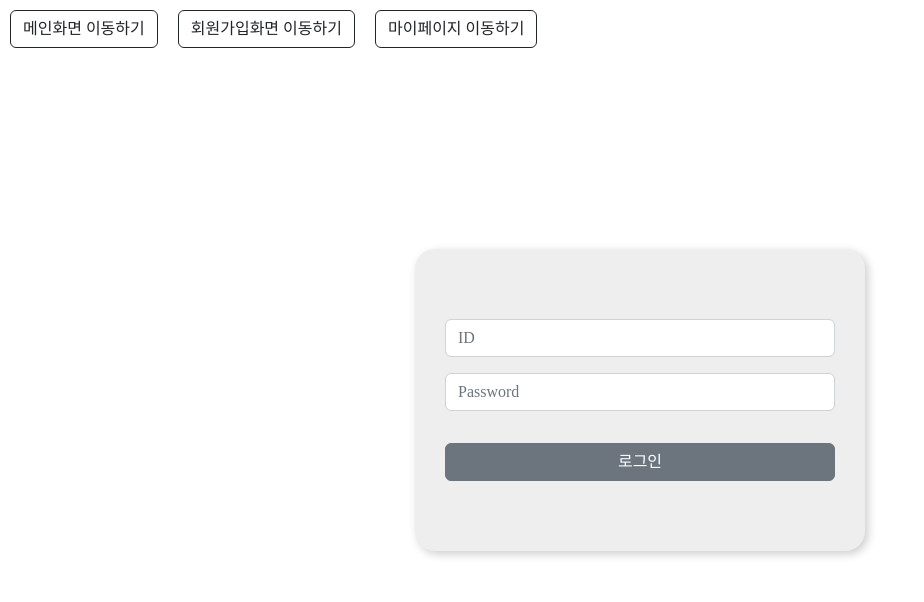
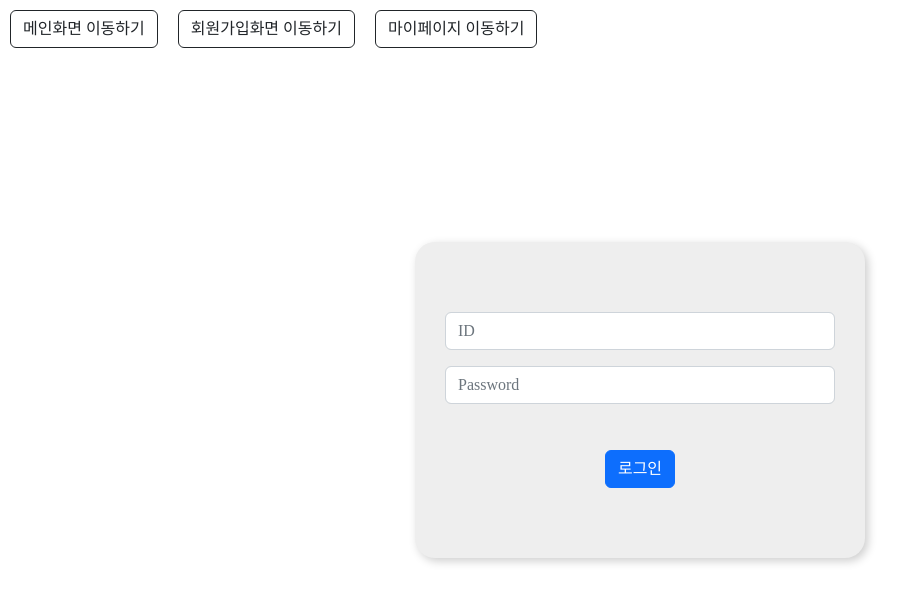
Before and after one commit to Hwa-J/work-schedule-management, a React (Create React App) app: page / in a window 1280 px wide. Shown: the top 602 px of the page, without its empty margins (0-924 px from the left). Built offline with nearby package versions, Linux system fonts and the light colour scheme.

Commit message:
refactor: seperate form as common component
폼 구성 요소 중 폼 컨테이너를 재활용을 위한 공용 컴포로 분리

```diff
--- a/src/api/mockup/db.json
+++ b/src/api/mockup/db.json
@@ -4,6 +4,11 @@
       "email": "test@mail.com",
       "password": "$2a$10$Tmf4bMX.7AdjwN.sjbsA8.RglPdRN21vFuuuNvZuz0oV0OFUalsVO",
       "id": 1
+    },
+    {
+      "email": "test2@mail.com",
+      "password": "$2a$10$3heJenk5A6EQL0BH/1Tli.AI.iXw8A58k4NgC6GpFgYfPFEhxpwO2",
+      "id": 2
     }
   ],
   "events": [
--- /dev/null
+++ b/src/components/Common/FormContainer.js
@@ -0,0 +1,12 @@
+import styled from 'styled-components';
+
+export const FormContainer = styled.div`
+  width: ${(props) => props.width};
+  background-color: ${(props) => props.color};
+  border-radius: 20px;
+  padding: 70px 30px;
+  box-shadow: 3px 3px 10px rgba(0, 0, 0, 0.2);
+  button {
+    margin-top: 30px;
+  }
+`;
--- a/src/components/LoginForm/index.js
+++ b/src/components/LoginForm/index.js
@@ -37,8 +37,6 @@ const LoginForm = () => {
   };
 
   return (
-    <div>
-      <Container className="panel">
     <Form>
       <Form.Group as={Row} className="mb-3" controlId="formId">
         <Col sm>
@@ -50,7 +48,6 @@ const LoginForm = () => {
           />
         </Col>
       </Form.Group>
-
       <Form.Group as={Row} className="mb-3" controlId="formPassword">
         <Col sm>
           <Form.Control
@@ -61,16 +58,13 @@ const LoginForm = () => {
           />
         </Col>
       </Form.Group>
-          <br />
 
-          <div className="d-grid gap-1">
-            <Button variant="secondary" type="submit" onClick={handleSubmit}>
+      <div className="centerAlign">
+        <Button type="submit" onClick={handleSubmit}>
           로그인
         </Button>
       </div>
     </Form>
-      </Container>
-    </div>
   );
 };
 
--- a/src/pages/LogIn/index.js
+++ b/src/pages/LogIn/index.js
@@ -1,6 +1,7 @@
 import { Link } from 'react-router-dom';
 import { TemporaryBtns, LoginLayout } from './style';
 import Button from 'react-bootstrap/Button';
+import { FormContainer } from 'components/Common/FormContainer';
 import LoginForm from 'components/LoginForm';
 
 const LogIn = () => {
@@ -18,7 +19,9 @@ const LogIn = () => {
         </Link>
       </TemporaryBtns>
       <LoginLayout className="centerAlign">
-        <LoginForm />
+        <FormContainer width="450px" color="#eee">
+          <LoginForm />
+        </FormContainer>
       </LoginLayout>
     </>
   );
```
Lines whose indentation alone changed are shown as unchanged.
